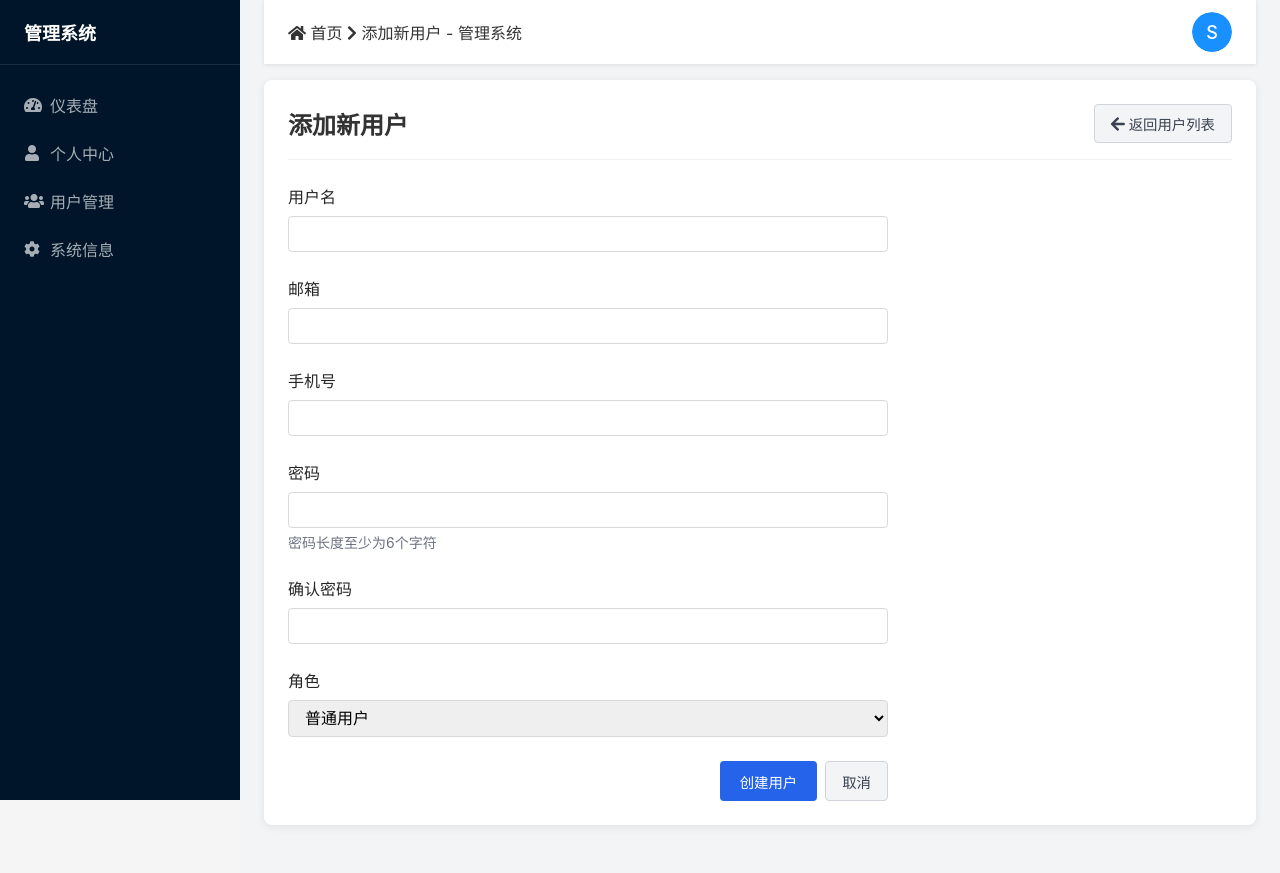
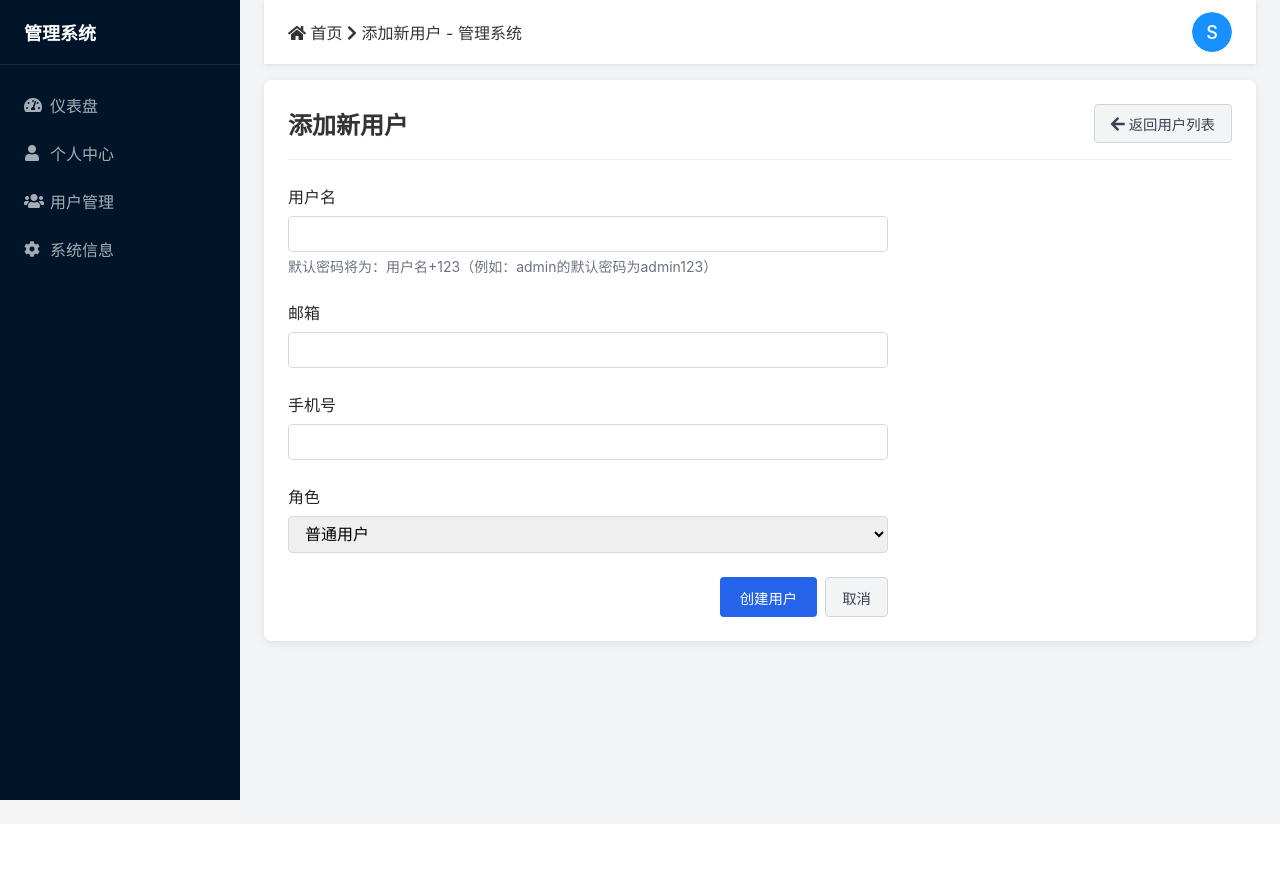
Before and after one commit to zheergens/iron-bank-api, a Flask app: page /admin/users/new in a window 1280 px wide. After the commit the page ends 800 px from the top, so only its background shows below. Run offline with Flask 3, Linux system fonts and the light colour scheme; a user stored in the database is signed in; tables that the repository leaves empty hold one stand-in row (values such as "Sample post"); one stand-in notice (Sample message) is shown; some libraries are stand-ins or nearby versions.

Commit message:
feat(admin): 移除新建用户时的密码设置
- 移除了新建用户页面中的密码和确认密码字段
- 新增默认密码生成逻辑：用户名+123
- 更新了相关的模板和路由处理逻辑
- 优化了用户密码修改后的跳转路径
- 增加了闪现消息的分类（success/error）

```diff
--- a/app/routes/admin.py
+++ b/app/routes/admin.py
@@ -77,28 +77,14 @@
             username = request.form.get('username')
             email = request.form.get('email')
             phone = request.form.get('phone')
-            password = request.form.get('password')
-            confirm_password = request.form.get('confirm_password')
             role = request.form.get('role', 'user')
 
             current_app.logger.info(f"Parsed data: username={username}, email={email}, phone={phone}, role={role}")
 
             # 验证必填字段
-            if not username or not email or not password or not confirm_password:
+            if not username or not email:
                 current_app.logger.warning("Missing required fields")
                 flash('请填写所有必填字段')
-                return render_template('admin/users/new.html', form=form)
-
-            # 验证密码长度
-            if len(password) < 6:
-                current_app.logger.warning("Password too short")
-                flash('密码长度至少为6个字符')
-                return render_template('admin/users/new.html', form=form)
-
-            # 验证两次密码是否一致
-            if password != confirm_password:
-                current_app.logger.warning("Passwords do not match")
-                flash('两次输入的密码不一致')
                 return render_template('admin/users/new.html', form=form)
 
             # 检查用户名是否已存在
@@ -122,6 +108,9 @@
                     current_app.logger.warning(f"Phone already exists: {phone}")
                     flash('手机号已被使用')
                     return render_template('admin/users/new.html', form=form)
+
+            # 创建默认密码：用户名+123
+            password = username + '123'
 
             # 创建新用户
             current_app.logger.info("Attempting to create user...")
--- a/app/templates/admin/users/new.html
+++ b/app/templates/admin/users/new.html
@@ -16,6 +16,7 @@
         <div class="form-group">
             <label class="form-label" for="username">用户名</label>
             <input type="text" id="username" name="username" class="form-input" required>
+            <div class="form-hint">默认密码将为：用户名+123（例如：admin的默认密码为admin123）</div>
         </div>
 
         <div class="form-group">
@@ -26,17 +27,6 @@
         <div class="form-group">
             <label class="form-label" for="phone">手机号</label>
             <input type="tel" id="phone" name="phone" class="form-input">
-        </div>
-
-        <div class="form-group">
-            <label class="form-label" for="password">密码</label>
-            <input type="password" id="password" name="password" class="form-input" required>
-            <div class="form-hint">密码长度至少为6个字符</div>
-        </div>
-
-        <div class="form-group">
-            <label class="form-label" for="confirm_password">确认密码</label>
-            <input type="password" id="confirm_password" name="confirm_password" class="form-input" required>
         </div>
 
         <div class="form-group">
--- a/app/templates/layouts/admin.html
+++ b/app/templates/layouts/admin.html
@@ -77,6 +77,20 @@
                 </div>
             </div>
         </div>
+
+        {% with messages = get_flashed_messages(with_categories=true) %}
+            {% if messages %}
+            <div class="flash-messages">
+                {% for category, message in messages %}
+                <div class="flash-message {{ category }}">
+                    <i class="fas fa-{% if category == 'success' %}check-circle{% else %}exclamation-circle{% endif %}"></i>
+                    {{ message }}
+                </div>
+                {% endfor %}
+            </div>
+            {% endif %}
+        {% endwith %}
+
         {% block admin_content %}{% endblock %}
     </div>
 </div>
```
Also changed, not shown: app/routes/user.py (+8 -8 lines).
